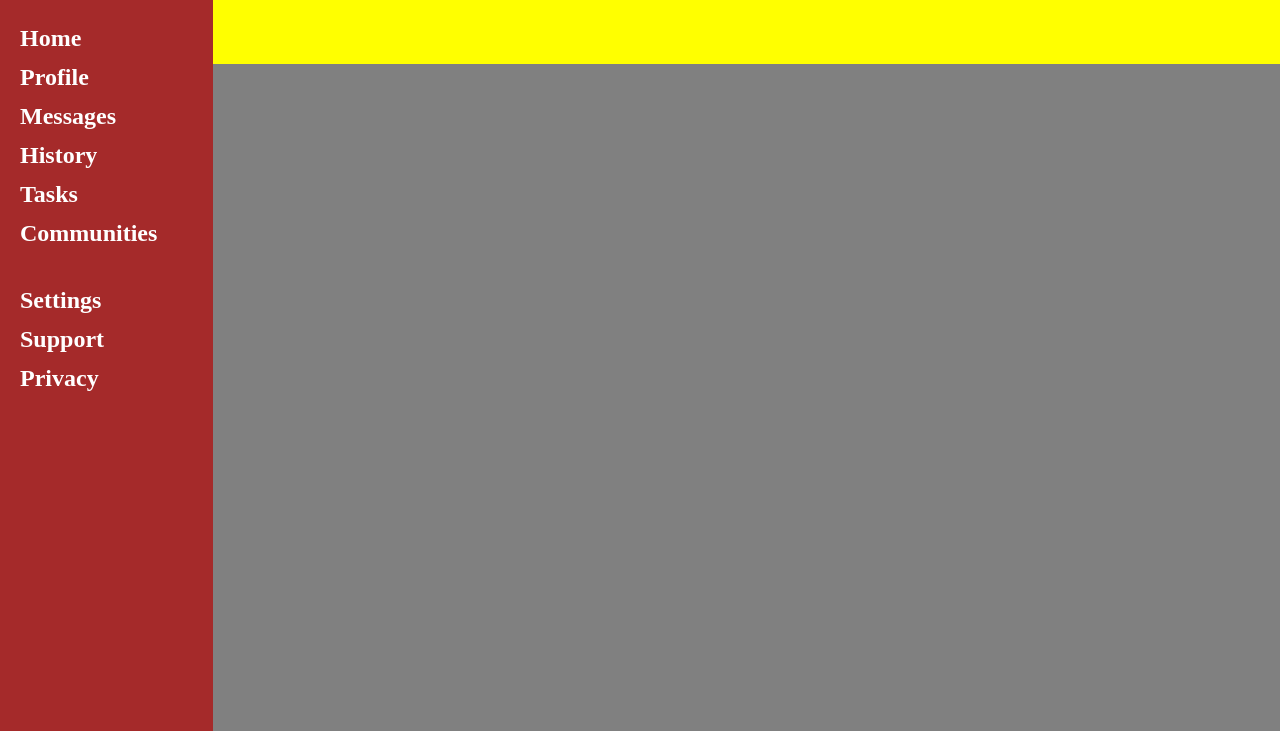
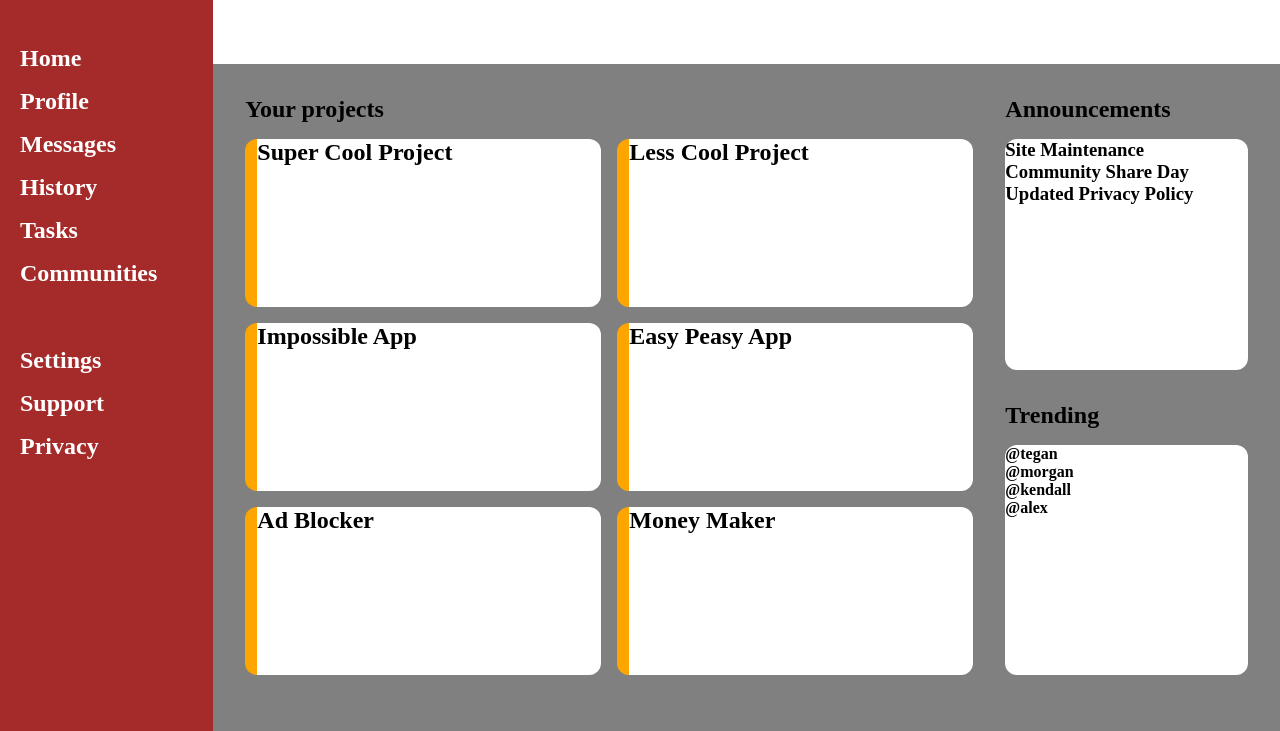
Before and after one commit to Mateusz-Platek/admin-dashboard, a plain HTML site: page index.html in a window 1280 px wide. Shown: the part 69-800 px from the top of the page. Drawn offline with Linux system fonts and the light colour scheme.

Commit message:
Create layout for main content

```diff
--- a/index.html
+++ b/index.html
@@ -28,7 +28,64 @@
         </ul>
     </div>
     <div class="main-content">
-
+        <div class="your-projects">
+            <h2>Your projects</h2>
+            <div class="projects">
+                <div>
+                    <h2>Super Cool Project</h2>
+                </div>
+                <div>
+                    <h2>Less Cool Project</h2>
+                </div>
+                <div>
+                    <h2>Impossible App</h2>
+                </div>
+                <div>
+                    <h2>Easy Peasy App</h2>
+                </div>
+                <div>
+                    <h2>Ad Blocker</h2>
+                </div>
+                <div>
+                    <h2>Money Maker</h2>
+                </div>
+            </div>
+        </div>
+        <div class="announcements">
+            <h2>Announcements</h2>
+            <div>
+                <ul>
+                    <li>
+                        <h3>Site Maintenance</h3>
+                    </li>
+                    <li>
+                        <h3>Community Share Day</h3>
+                    </li>
+                    <li>
+                        <h3>Updated Privacy Policy</h3>
+                    </li>
+                </ul>
+            </div>
+        </div>
+        <div class="trending">
+            <h2>Trending</h2>
+            <div>
+                <ul>
+                    <li>
+                        <h4>@tegan</h4>
+                    </li>
+                    <li>
+                        <h4>@morgan</h4>
+                    </li>
+                    <li>
+                        <h4>@kendall</h4>
+                    </li>
+                    <li>
+                        <h4>@alex</h4>
+                    </li>
+                </ul>
+            </div>
+        </div>
     </div>
 </body>
 </html>
--- a/style.css
+++ b/style.css
@@ -7,7 +7,6 @@
 body {
     display: grid;
     grid-template: 1fr 5fr / 1fr 5fr;
-    width: 100vw;
     height: 100vh;
 }
 
@@ -16,7 +15,7 @@ ul {
 }
 
 .header {
-    background-color: yellow;
+    background-color: white;
     grid-column: 2 / 3;
 }
 
@@ -26,7 +25,7 @@ ul {
     grid-row: 1 / 3;
     display: grid;
     grid-template-rows: auto auto auto 10fr;
-    row-gap: 40px;
+    row-gap: 60px;
     padding: 20px;
 }
 
@@ -39,11 +38,49 @@ ul {
     font-size: 24px;
     font-weight: bold;
     display: grid;
-    row-gap: 12px;
+    row-gap: 16px;
 }
 
 .main-content {
     background-color: gray;
+    padding: 32px 32px 56px;
     grid-column: 2 / 3;
     grid-row: 2 / 3;
+    display: grid;
+    gap: 32px;
+    grid-template: 1fr 1fr / 3fr 1fr;
 }
+
+.main-content > div {
+    display: flex;
+    flex-direction: column;
+}
+
+.main-content > div > h2 {
+    margin-bottom: 16px;
+}
+
+.main-content > div > div {
+    flex: 1 1 auto;
+}
+
+.your-projects {
+    grid-row: 1 / 3;
+}
+
+.projects {
+    display: grid;
+    grid-template: 1fr 1fr 1fr / 1fr 1fr;
+    gap: 16px;
+}
+
+.projects > div {
+    background-color: white;
+    border-left: 12px solid orange;
+    border-radius: 12px;
+}
+
+.announcements > div, .trending > div {
+    background-color: white;
+    border-radius: 12px;
+}
```
